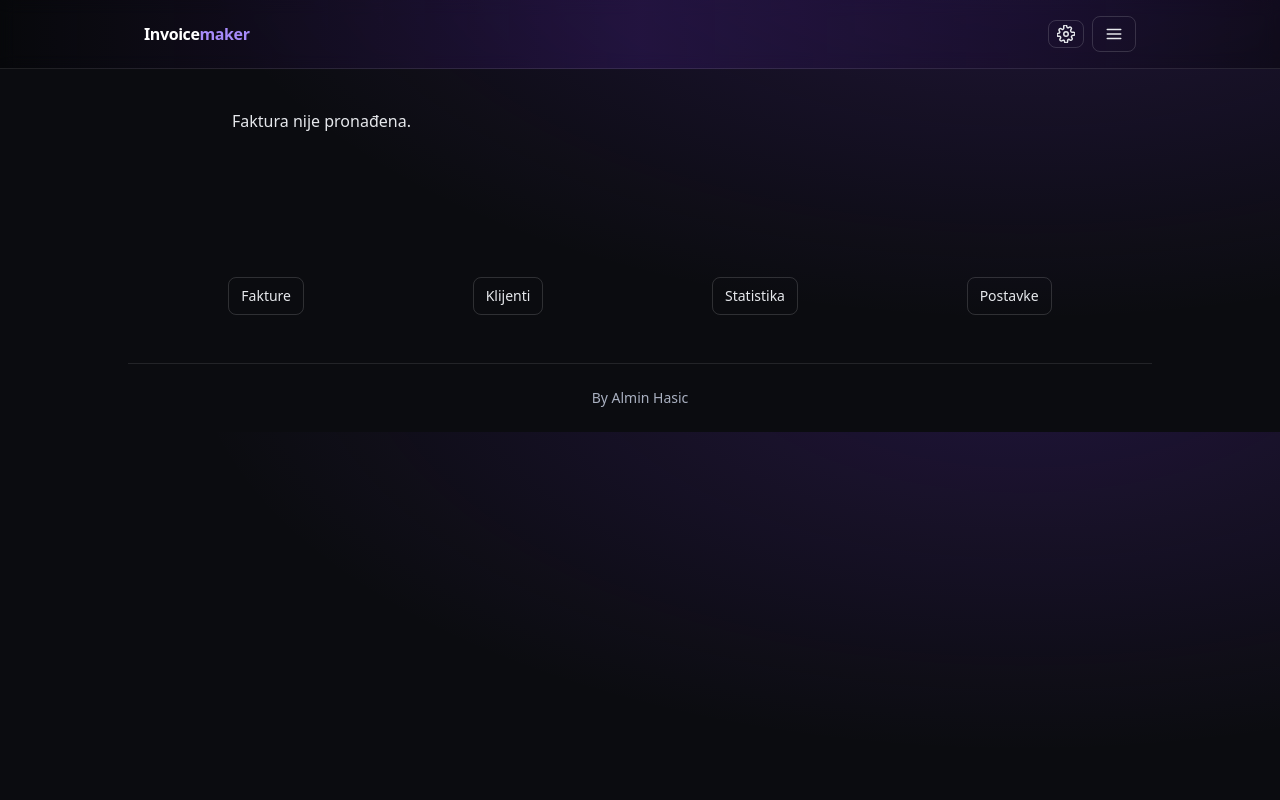
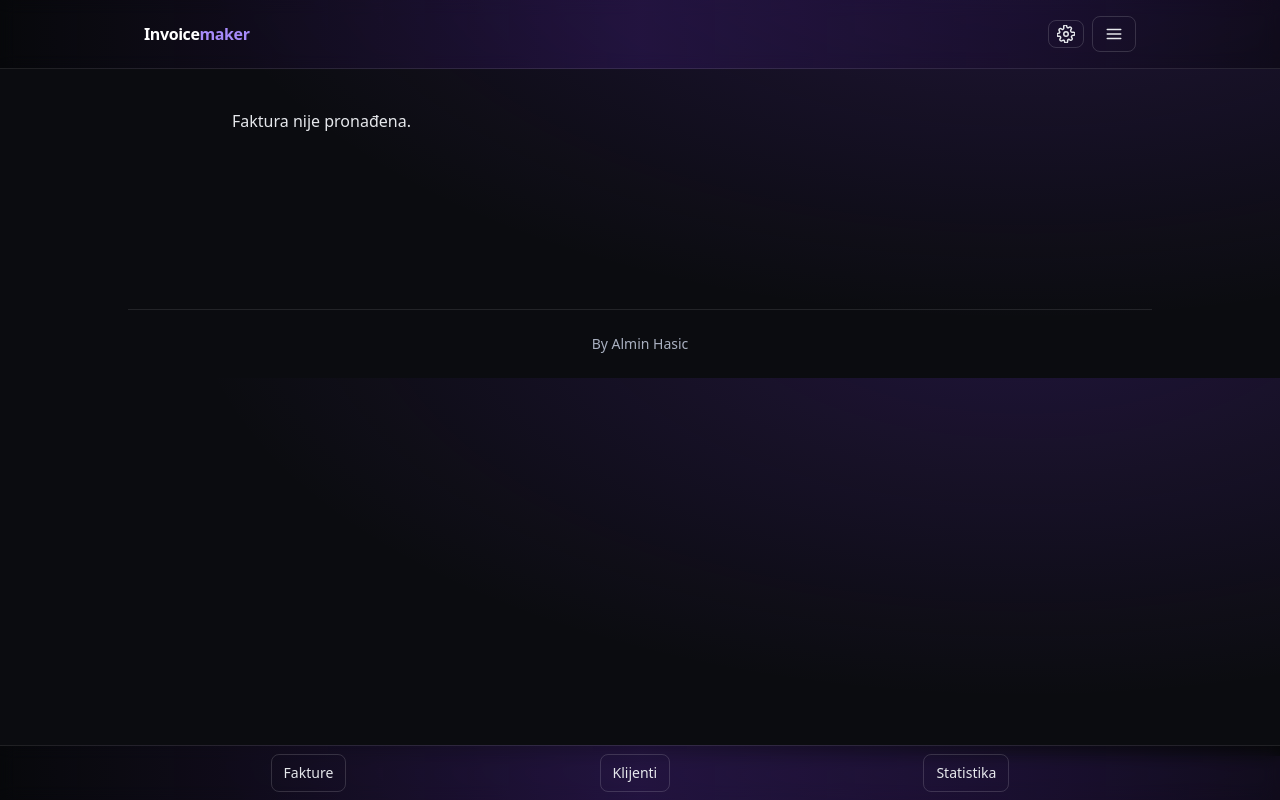
Before and after one commit to alminkey/invoice-maker, a Next.js app: page /invoices/1/edit in a window 1280 px wide. Built offline with nearby package versions, Linux system fonts and the light colour scheme.

Commit message:
fix: modal fully centered with strong blur; bottom nav truly fixed and remove settings; move invoice actions to bottom row

```diff
--- a/src/app/BottomNav.tsx
+++ b/src/app/BottomNav.tsx
@@ -5,12 +5,11 @@ import { useI18n } from "@/lib/i18n";
 export default function BottomNav() {
   const { t } = useI18n();
   return (
-    <div className="bottom-nav">
+    <div className="fixed bottom-0 left-0 right-0 z-50 backdrop-blur supports-[backdrop-filter]:bg-black/30 border-t border-white/10" style={{ backgroundImage: 'linear-gradient(90deg, transparent, color-mix(in oklab, var(--accent-600) 18%, transparent), transparent)'}}>
       <div className="max-w-5xl mx-auto px-4 py-2 flex justify-around">
         <Link href="/invoices" className="btn btn-outline">{t('nav_invoices')}</Link>
         <Link href="/clients" className="btn btn-outline">{t('nav_clients')}</Link>
         <Link href="/stats" className="btn btn-outline">{t('nav_stats')}</Link>
-        <Link href="/settings" className="btn btn-outline">{t('nav_settings')}</Link>
       </div>
     </div>
   );
--- a/src/app/Nav.tsx
+++ b/src/app/Nav.tsx
@@ -38,9 +38,8 @@ export default function Nav() {
         </button>
       </div>
       {open && (
-        <>
-          <div className="fixed inset-0 bg-black/60 backdrop-blur-md z-40" onClick={()=>setOpen(false)} />
-          <div ref={panelRef} className="fixed z-50 top-1/2 left-1/2 -translate-x-1/2 -translate-y-1/2 w-[90vw] max-w-md card p-4">
+        <div className="fixed inset-0 z-50 flex items-center justify-center bg-black/60 backdrop-blur-2xl" onClick={()=>setOpen(false)}>
+          <div ref={panelRef} className="w-[90vw] max-w-md card p-4" onClick={(e)=>e.stopPropagation()}>
             <div className="flex items-center justify-between mb-3">
               <div className="font-medium">Postavke</div>
               <button className="btn btn-outline px-2 py-1" onClick={()=>setOpen(false)} aria-label="Close">
@@ -77,7 +76,7 @@ export default function Nav() {
               </div>
             </div>
           </div>
-        </>
+        </div>
       )}
     </nav>
   );
--- a/src/app/invoices/page.tsx
+++ b/src/app/invoices/page.tsx
@@ -92,11 +92,6 @@ export default function InvoicesIndex() {
                 {inv.issueDate}
                 {inv.dueDate ? <> - {inv.dueDate} {diff !== null ? <span className={`ml-2 text-xs font-semibold ${Number(diff) >= 0 ? 'text-blue-400' : 'text-orange-400'}`}>({Math.abs(Number(diff))})</span> : null}</> : null}
               </div>
-              <div className="mt-2 flex gap-3">
-                <Link href={`/invoices/${inv.id}`} className="btn btn-success">{t('open')}</Link>
-                <Link href={`/invoices/${inv.id}/edit`} className="btn btn-pink">{t('edit')}</Link>
-                <button className="btn btn-danger" onClick={()=>{ if (confirm(t('confirm_delete_invoice'))) removeInvoice(inv.id); }}>{t('delete')}</button>
-              </div>
             </div>
             <div className="flex gap-3 justify-end items-center">
               <div className={`text-lg font-semibold ${inv.paid ? 'text-[var(--success)]' : 'text-[var(--danger)]'}`}>{total} EUR</div>
@@ -105,6 +100,11 @@ export default function InvoicesIndex() {
                 onClick={()=> updateInvoice({ ...inv, paid: !inv.paid, paidDate: !inv.paid ? new Date().toISOString().slice(0,10) : undefined })}
               >{inv.paid ? t('mark_unpaid') : t('mark_paid')}</button>
             </div>
+            <div className="md:col-span-4 mt-2 flex gap-3">
+              <Link href={`/invoices/${inv.id}`} className="btn btn-success">{t('open')}</Link>
+              <Link href={`/invoices/${inv.id}/edit`} className="btn btn-pink">{t('edit')}</Link>
+              <button className="btn btn-danger" onClick={()=>{ if (confirm(t('confirm_delete_invoice'))) removeInvoice(inv.id); }}>{t('delete')}</button>
+            </div>
           </li>
         );})}
         {filtered.length === 0 && <li className="text-sm text-gray-500">{t('none_yet')}</li>}
```
